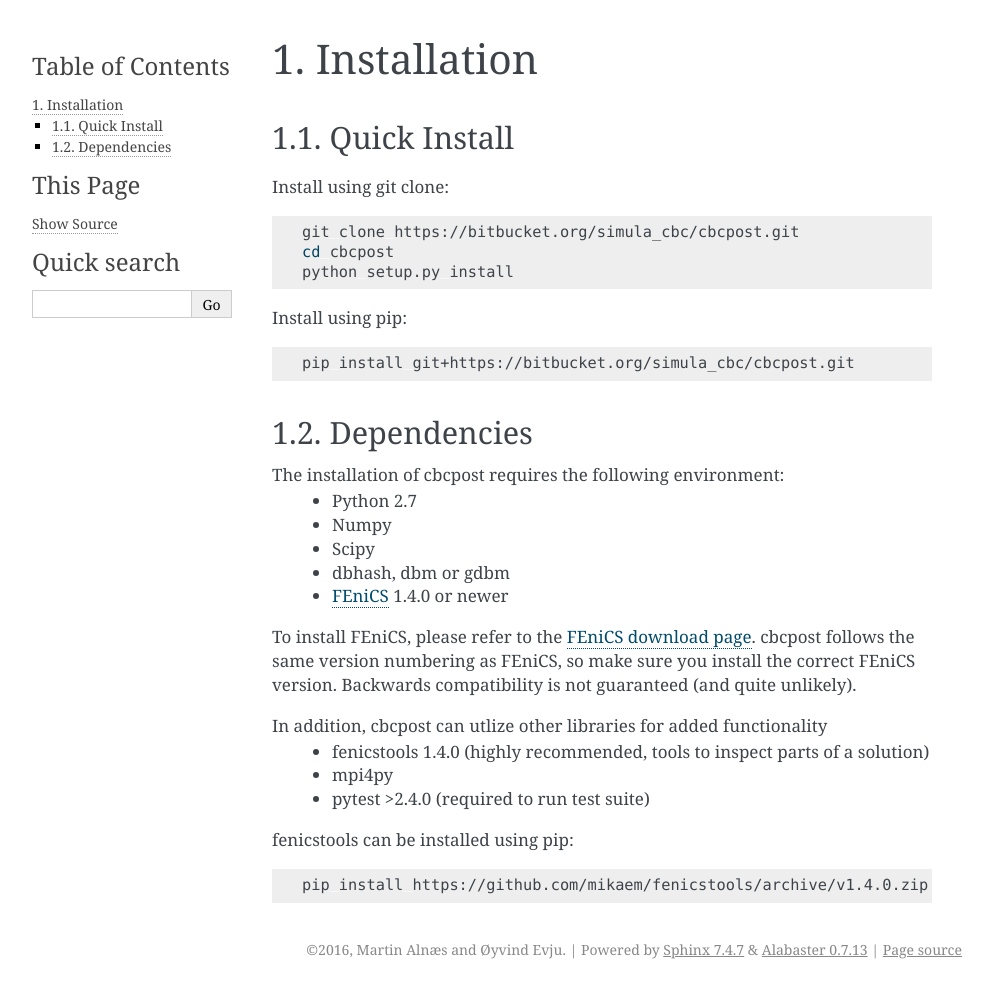
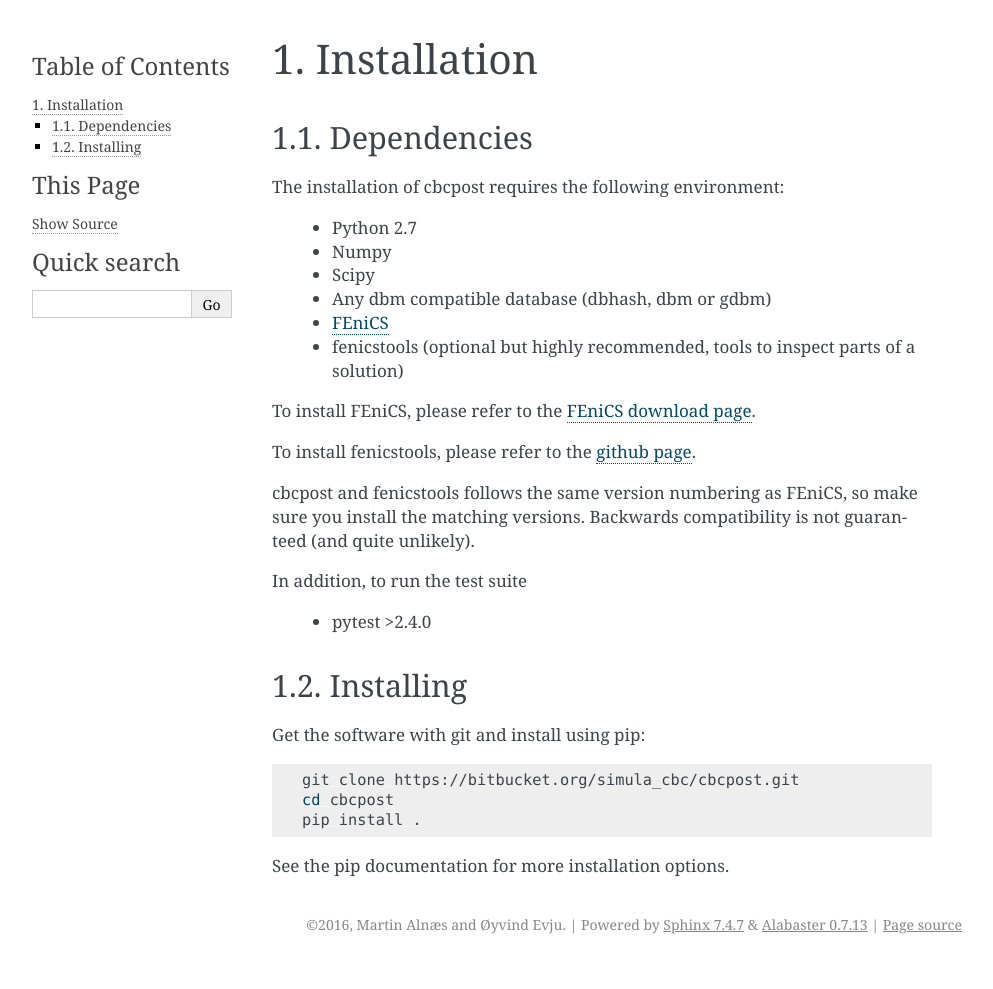
Before and after one commit to jakobes/cbcpost-fork, a Sphinx documentation site: the page built from docs/installation.rst, in a window 1280 px wide. Shown: the whole page, without its empty margins (148-1141 px from the left). Built offline with Sphinx 7.4.7, drawn with Linux system fonts in a browser that asks for light colours; pages that are not in the unit, such as notebooks, are missing from menus; after the commit the page ends 964 px from its top, so only the background shows below that.

Commit message:
Edits in docs.

```diff
--- a/docs/features.rst
+++ b/docs/features.rst
@@ -1,5 +1,5 @@
 Features
-===============
+========
 
 The core concept in cbcpost is the :class:`.Field`, which represents
 something that can be computed from simulation solutions or other fields.
--- a/docs/installation.rst
+++ b/docs/installation.rst
@@ -1,46 +1,42 @@
 Installation
-=====================================
+============
 
-Quick Install
-_________________________________
+Dependencies
+____________
 
-Install using git clone:
+The installation of cbcpost requires the following environment:
+
+    * Python 2.7
+    * Numpy
+    * Scipy
+    * Any dbm compatible database (dbhash, dbm or gdbm)
+    * `FEniCS <http://fenicsproject.org>`_
+    * fenicstools (optional but highly recommended, tools to inspect parts of a solution)
+
+To install FEniCS, please refer to the `FEniCS download page
+<http://fenicsproject.org/download/>`_.
+
+To install fenicstools, please refer to the `github page
+<http://github.org/mikaem/fenicstools>`_.
+
+cbcpost and fenicstools follows the same version numbering as FEniCS,
+so make sure you install the matching versions.
+Backwards compatibility is not guaranteed (and quite unlikely).
+
+In addition, to run the test suite
+
+    * pytest >2.4.0
+
+
+Installing
+__________
+
+Get the software with git and install using pip:
 
 .. code-block:: bash
 
    git clone https://bitbucket.org/simula_cbc/cbcpost.git
    cd cbcpost
-   python setup.py install
+   pip install .
 
-Install using pip:
-
-.. code-block:: bash
-
-   pip install git+https://bitbucket.org/simula_cbc/cbcpost.git
-
-
-Dependencies
-__________________________________
-
-The installation of cbcpost requires the following environment:
-    * Python 2.7
-    * Numpy
-    * Scipy
-    * dbhash, dbm or gdbm
-    * `FEniCS <http://fenicsproject.org>`_ 1.4.0 or newer
-
-To install FEniCS, please refer to the `FEniCS download page
-<http://fenicsproject.org/download/>`_. cbcpost follows the same version numbering
-as FEniCS, so make sure you install the correct FEniCS version. Backwards
-compatibility is not guaranteed (and quite unlikely).
-
-In addition, cbcpost can utlize other libraries for added functionality
-   * fenicstools 1.4.0 (highly recommended, tools to inspect parts of a solution)
-   * mpi4py
-   * pytest >2.4.0 (required to run test suite)
-
-fenicstools can be installed using pip:
-
-.. code-block:: bash
-
-   pip install https://github.com/mikaem/fenicstools/archive/v1.4.0.zip
+See the pip documentation for more installation options.
```
Also changed, not shown: docs/contributing.rst (+10 -6 lines).
